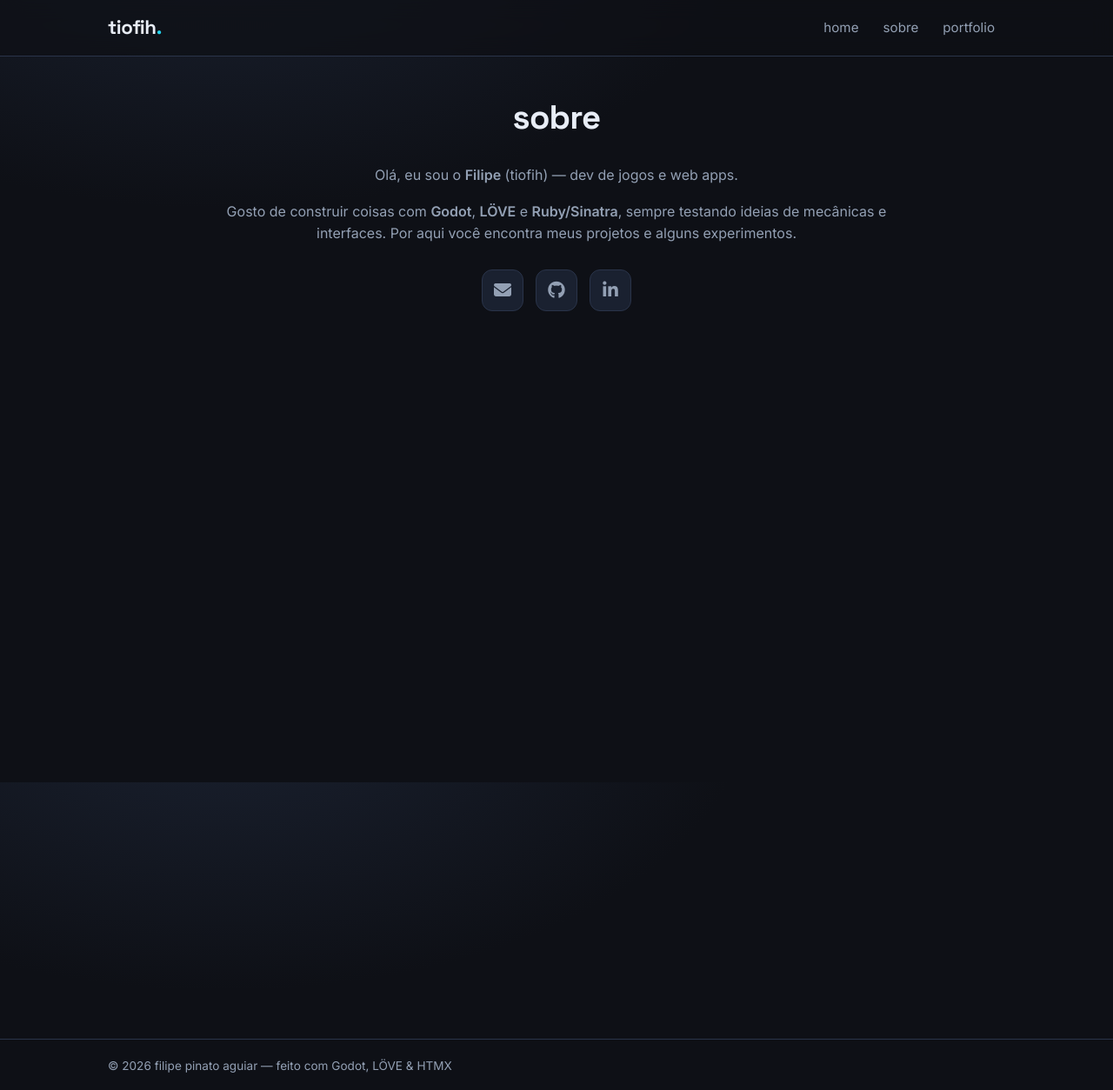
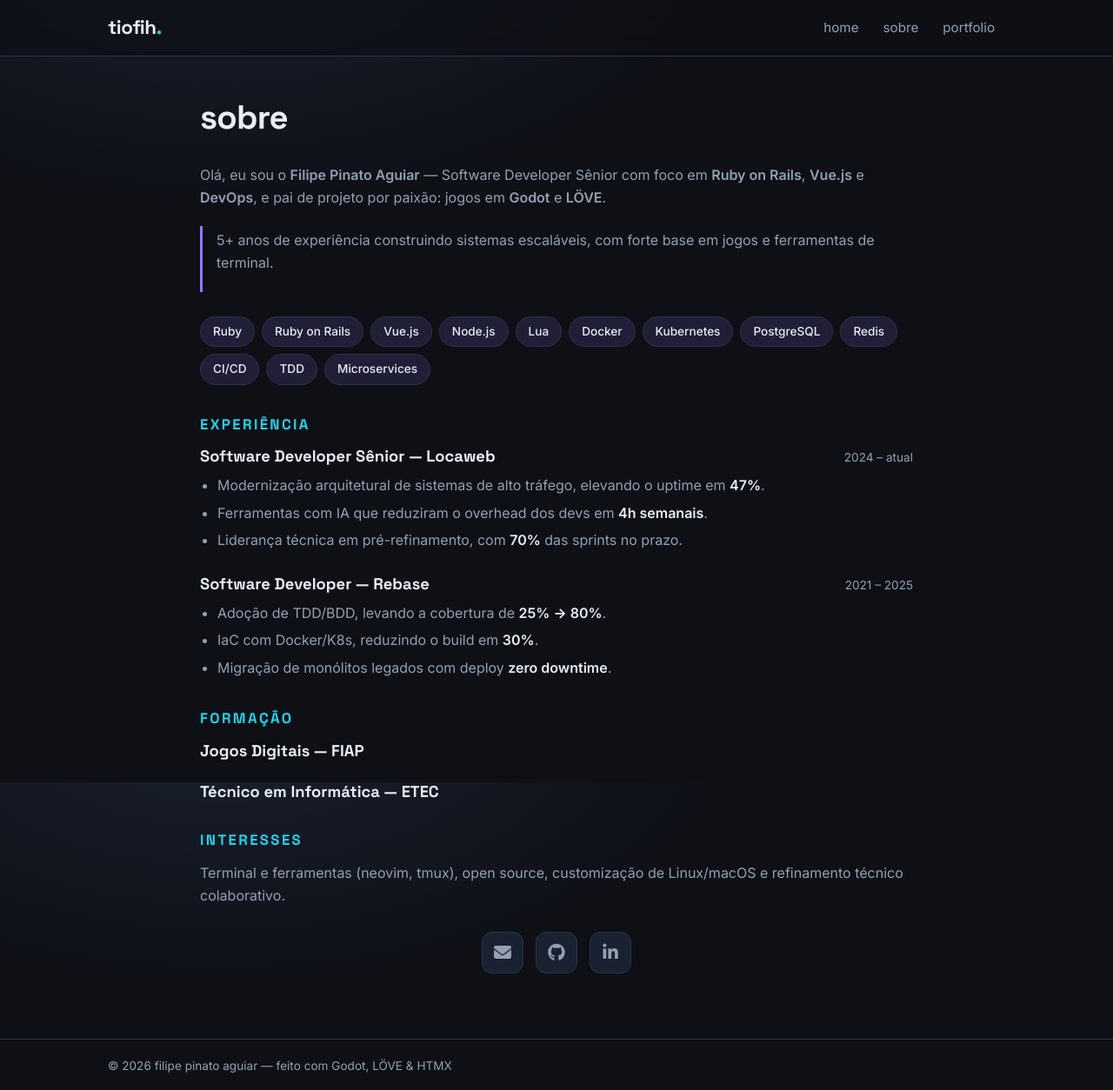
Before and after one commit to tiofih/tiofih.github.io, a Jekyll site: the page built from about.md, in a window 1280 px wide and 1254 px high. Shown: the whole window at 87% size. Built offline with Jekyll 4.4.1, drawn with Linux system fonts in a browser that asks for light colours.

Commit message:
Pagina sobre baseada no CV: stack, experiencia (Locaweb/Rebase), formacao e interesses

```diff
--- a/_sass/_layout.scss
+++ b/_sass/_layout.scss
@@ -213,8 +213,6 @@
 
 /* ============================ Post / Pagina projeto ============================ */
 .project-page, .text-page { max-width: 820px; margin: 0 auto; }
-.text-page .post-header,
-.text-page .post-content { text-align: center; }
 .post-header { margin-bottom: 32px; text-align: left; }
 .post-title { font-size: 2.4rem; letter-spacing: -0.02em; }
 .post-subtitle { color: var(--text-muted); font-size: 1.1rem; margin-top: 4px; }
@@ -229,6 +227,60 @@
 }
 .post-content img { margin: 0 auto; }
 
+/* ============================ Sobre ============================ */
+.text-page { text-align: left; }
+.text-page > p:first-of-type { font-size: 1.15rem; color: var(--text); }
+.text-page blockquote {
+  border-left: 3px solid var(--accent);
+  padding: 4px 0 4px 16px;
+  margin: 20px 0 28px;
+  color: var(--text-muted);
+  font-style: normal;
+}
+
+.stack {
+  display: flex;
+  flex-wrap: wrap;
+  gap: 8px;
+  margin: 0 0 32px;
+}
+.chip {
+  padding: 6px 14px;
+  border-radius: 999px;
+  font-size: 0.85rem;
+  font-weight: 500;
+  color: var(--text);
+  background: var(--accent-soft);
+  border: 1px solid var(--border);
+}
+
+.block-title {
+  font-size: 1.05rem;
+  text-transform: uppercase;
+  letter-spacing: 0.14em;
+  color: var(--accent-2);
+  margin: 36px 0 16px;
+}
+
+.entry { margin-bottom: 26px; }
+.entry-head {
+  display: flex;
+  align-items: baseline;
+  justify-content: space-between;
+  gap: 16px;
+  margin-bottom: 8px;
+}
+.entry-head h3 { font-size: 1.15rem; margin: 0; }
+.entry-date {
+  color: var(--text-muted);
+  font-size: 0.85rem;
+  white-space: nowrap;
+}
+.entry ul { margin: 0; padding-left: 20px; }
+.entry li { margin-bottom: 6px; color: var(--text-muted); }
+.entry strong { color: var(--text); }
+.muted { color: var(--text-muted); }
+
 /* ============================ Footer ============================ */
 .site-footer {
   border-top: 1px solid var(--border);
--- a/about.md
+++ b/about.md
@@ -4,12 +4,71 @@ title: sobre
 permalink: /sobre/
 ---
 
-Olá, eu sou o **Filipe** (tiofih) — dev de jogos e web apps.
+Olá, eu sou o **Filipe Pinato Aguiar** — Software Developer Sênior com foco em **Ruby on Rails**, **Vue.js** e **DevOps**, e pai de projeto por paixão: jogos em **Godot** e **LÖVE**.
 
-Gosto de construir coisas com **Godot**, **LÖVE** e **Ruby/Sinatra**, sempre testando ideias de mecânicas e interfaces. Por aqui você encontra meus projetos e alguns experimentos.
+> 5+ anos de experiência construindo sistemas escaláveis, com forte base em jogos e ferramentas de terminal.
 
-<span class="contacticon">
+<div class="stack">
+  <span class="chip">Ruby</span>
+  <span class="chip">Ruby on Rails</span>
+  <span class="chip">Vue.js</span>
+  <span class="chip">Node.js</span>
+  <span class="chip">Lua</span>
+  <span class="chip">Docker</span>
+  <span class="chip">Kubernetes</span>
+  <span class="chip">PostgreSQL</span>
+  <span class="chip">Redis</span>
+  <span class="chip">CI/CD</span>
+  <span class="chip">TDD</span>
+  <span class="chip">Microservices</span>
+</div>
+
+<h2 class="block-title">experiência</h2>
+
+<div class="entry">
+  <div class="entry-head">
+    <h3>Software Developer Sênior — Locaweb</h3>
+    <span class="entry-date">2024 – atual</span>
+  </div>
+  <ul>
+    <li>Modernização arquitetural de sistemas de alto tráfego, elevando o uptime em <strong>47%</strong>.</li>
+    <li>Ferramentas com IA que reduziram o overhead dos devs em <strong>4h semanais</strong>.</li>
+    <li>Liderança técnica em pré-refinamento, com <strong>70%</strong> das sprints no prazo.</li>
+  </ul>
+</div>
+
+<div class="entry">
+  <div class="entry-head">
+    <h3>Software Developer — Rebase</h3>
+    <span class="entry-date">2021 – 2025</span>
+  </div>
+  <ul>
+    <li>Adoção de TDD/BDD, levando a cobertura de <strong>25% → 80%</strong>.</li>
+    <li>IaC com Docker/K8s, reduzindo o build em <strong>30%</strong>.</li>
+    <li>Migração de monólitos legados com deploy <strong>zero downtime</strong>.</li>
+  </ul>
+</div>
+
+<h2 class="block-title">formação</h2>
+
+<div class="entry">
+  <div class="entry-head">
+    <h3>Jogos Digitais — FIAP</h3>
+  </div>
+</div>
+
+<div class="entry">
+  <div class="entry-head">
+    <h3>Técnico em Informática — ETEC</h3>
+  </div>
+</div>
+
+<h2 class="block-title">interesses</h2>
+
+<p class="muted">Terminal e ferramentas (neovim, tmux), open source, customização de Linux/macOS e refinamento técnico colaborativo.</p>
+
+<div class="contacticon">
 	<a href="mailto:fpinatoaguiar@gmail.com" aria-label="Email"><i class="fas fa-envelope"></i></a>
 	<a href="https://github.com/tiofih" target="_blank" rel="noopener" aria-label="GitHub"><i class="fab fa-github"></i></a>
 	<a href="https://www.linkedin.com/in/filipe-pinato-aguiar-65bab2127" target="_blank" rel="noopener" aria-label="LinkedIn"><i class="fab fa-linkedin-in"></i></a>
-</span>
+</div>
```
